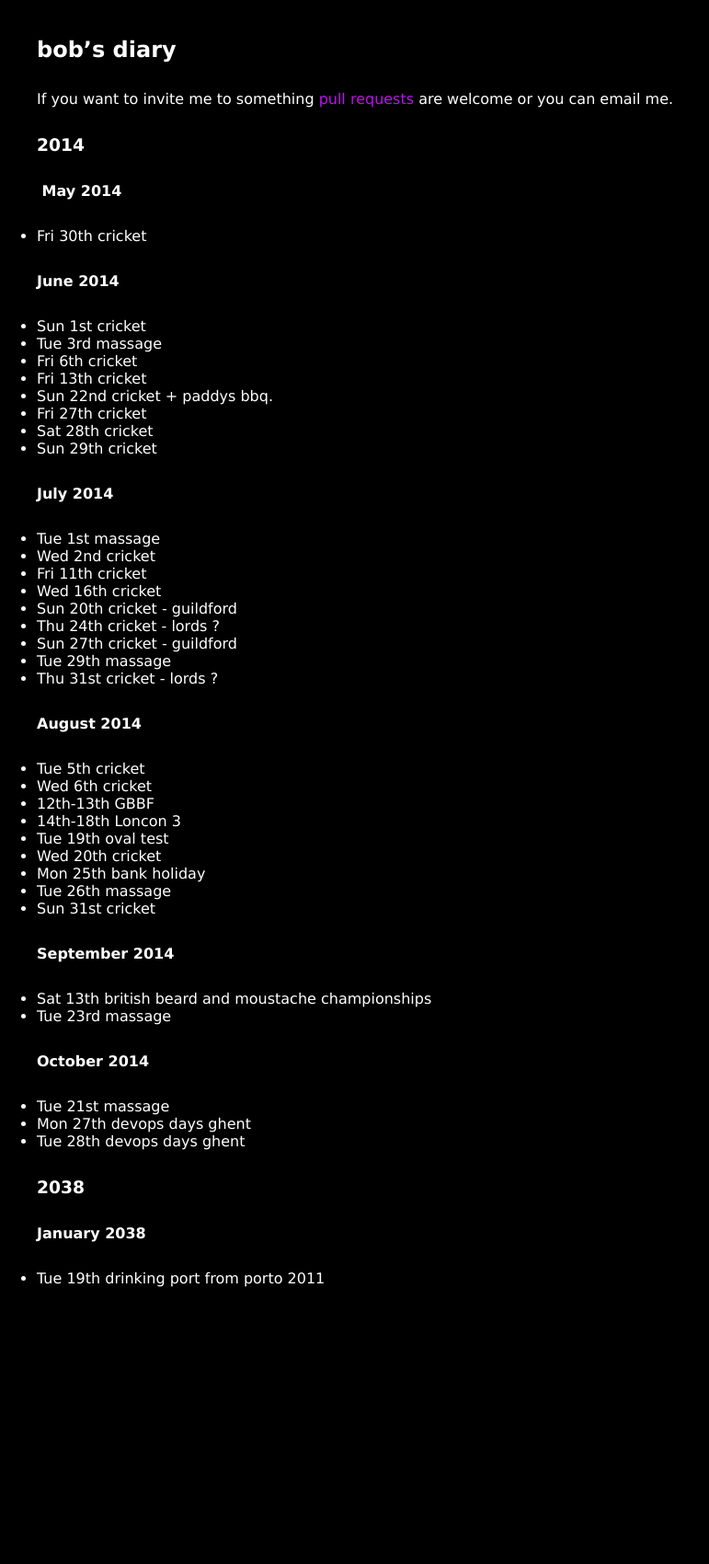
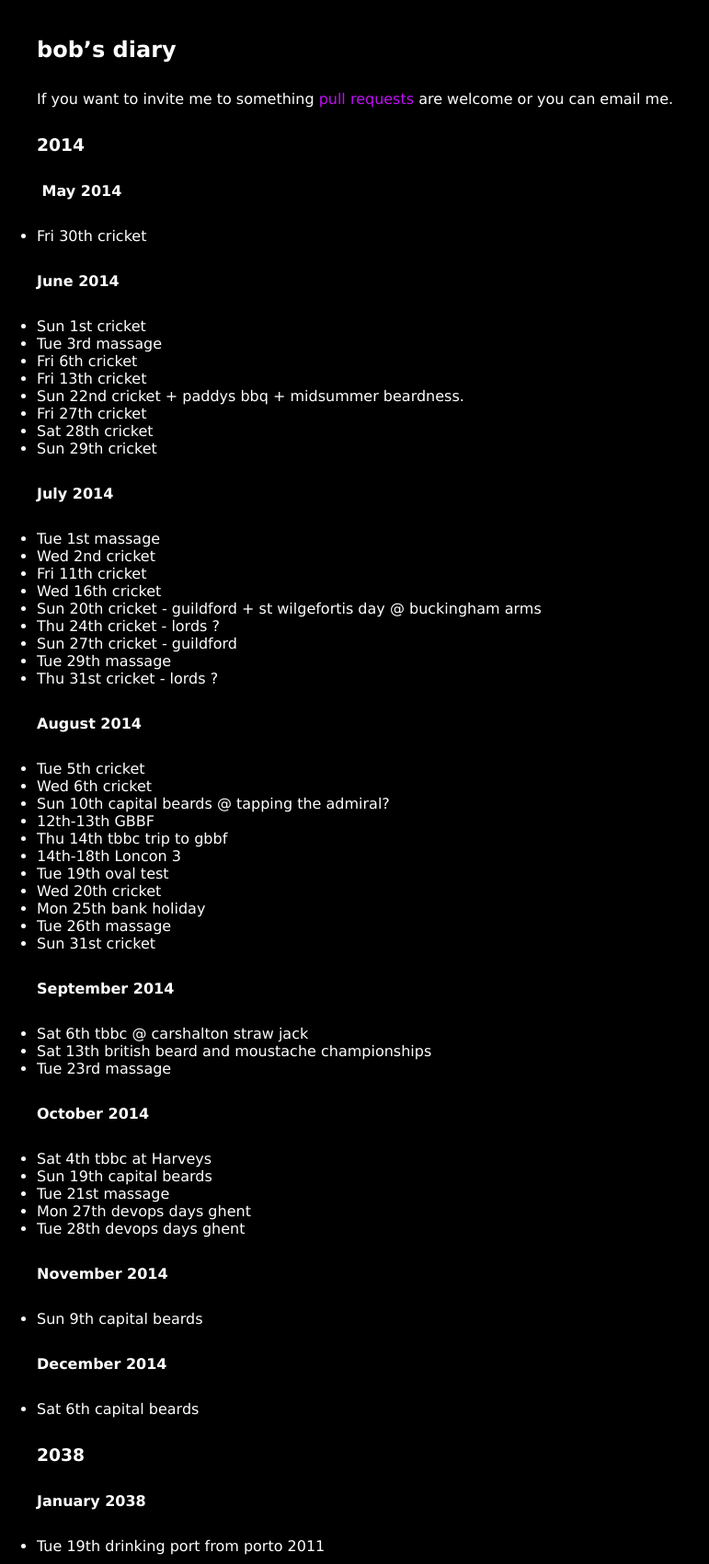
Before and after one commit to rjw1/randomness.org.uk, a Jekyll site: the page built from diary/index.md, in a window 1280 px wide. Shown: the whole page at 92% size, without its empty margins (0-771 px from the left). Built offline with Jekyll 4.4.1, drawn with Linux system fonts in a browser that asks for light colours; Markdown is read by kramdown in place of the engine named in the settings; before the commit the page ends 1409 px from its top, so only the background shows below that.

Commit message:
Beard meet dates for the rest of the year.

```diff
--- a/diary/index.md
+++ b/diary/index.md
@@ -19,7 +19,7 @@ are welcome or you can email me.
 * Tue 3rd massage
 * Fri 6th cricket
 * Fri 13th cricket
-* Sun 22nd cricket + paddys bbq.
+* Sun 22nd cricket + paddys bbq + midsummer beardness.
 * Fri 27th cricket
 * Sat 28th cricket
 * Sun 29th cricket
@@ -30,7 +30,7 @@ are welcome or you can email me.
 * Wed 2nd cricket
 * Fri 11th cricket
 * Wed 16th cricket
-* Sun 20th cricket - guildford
+* Sun 20th cricket - guildford + st wilgefortis day @ buckingham arms
 * Thu 24th cricket - lords ?
 * Sun 27th cricket - guildford
 * Tue 29th massage
@@ -40,7 +40,9 @@ are welcome or you can email me.
 
 * Tue 5th cricket
 * Wed 6th cricket
+* Sun 10th capital beards @ tapping the admiral?
 * 12th-13th GBBF
+* Thu 14th tbbc trip to gbbf
 * 14th-18th Loncon 3
 * Tue 19th oval test
 * Wed 20th cricket
@@ -50,14 +52,25 @@ are welcome or you can email me.
 
 #### September 2014 ####
 
+* Sat 6th tbbc @ carshalton straw jack
 * Sat 13th british beard and moustache championships
 * Tue 23rd massage
 
 #### October 2014 ####
 
+* Sat 4th tbbc at Harveys
+* Sun 19th capital beards
 * Tue 21st massage
 * Mon 27th devops days ghent
 * Tue 28th devops days ghent
+
+#### November 2014 ####
+
+* Sun 9th capital beards
+
+#### December 2014 ####
+
+* Sat 6th capital beards
 
 
 ### 2038 ###
```
